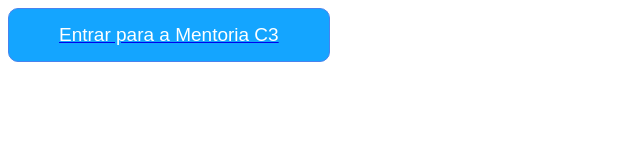
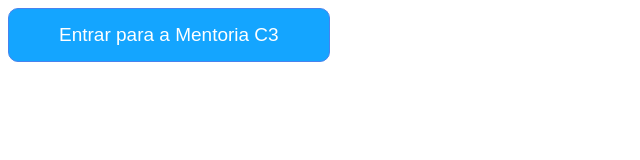
Before and after one commit to viocomg/botaomentoriac3, a plain HTML site: page index.html in a window 1280 px wide. Shown: the full height of the page, 0-640 px from the left. Drawn offline with Linux system fonts and the light colour scheme.

Commit message:
Update index.html

```diff
--- a/index.html
+++ b/index.html
@@ -3,7 +3,6 @@
 <style>.ocultar{display:none;}</style>
 <style>
 		.ocultar {
-			text-decoration: none;
 			color: #ffffff;
 			background-color: #14a5ff;
 			font-size: 19px;
@@ -22,7 +21,7 @@
 
 <header>
 <body>
-<a href="https://go.perfectpay.com.br/PPU38CO3Q65" target="_top"><button class="ocultar">Entrar para a Mentoria C3</button></a>
+<a href="https://go.perfectpay.com.br/PPU38CO3Q65" style="text-decoration:none" target="_top"><button class="ocultar">Entrar para a Mentoria C3</button></a>
 </body>
 <script type="text/javascript">
 var tmin = 0;
```
